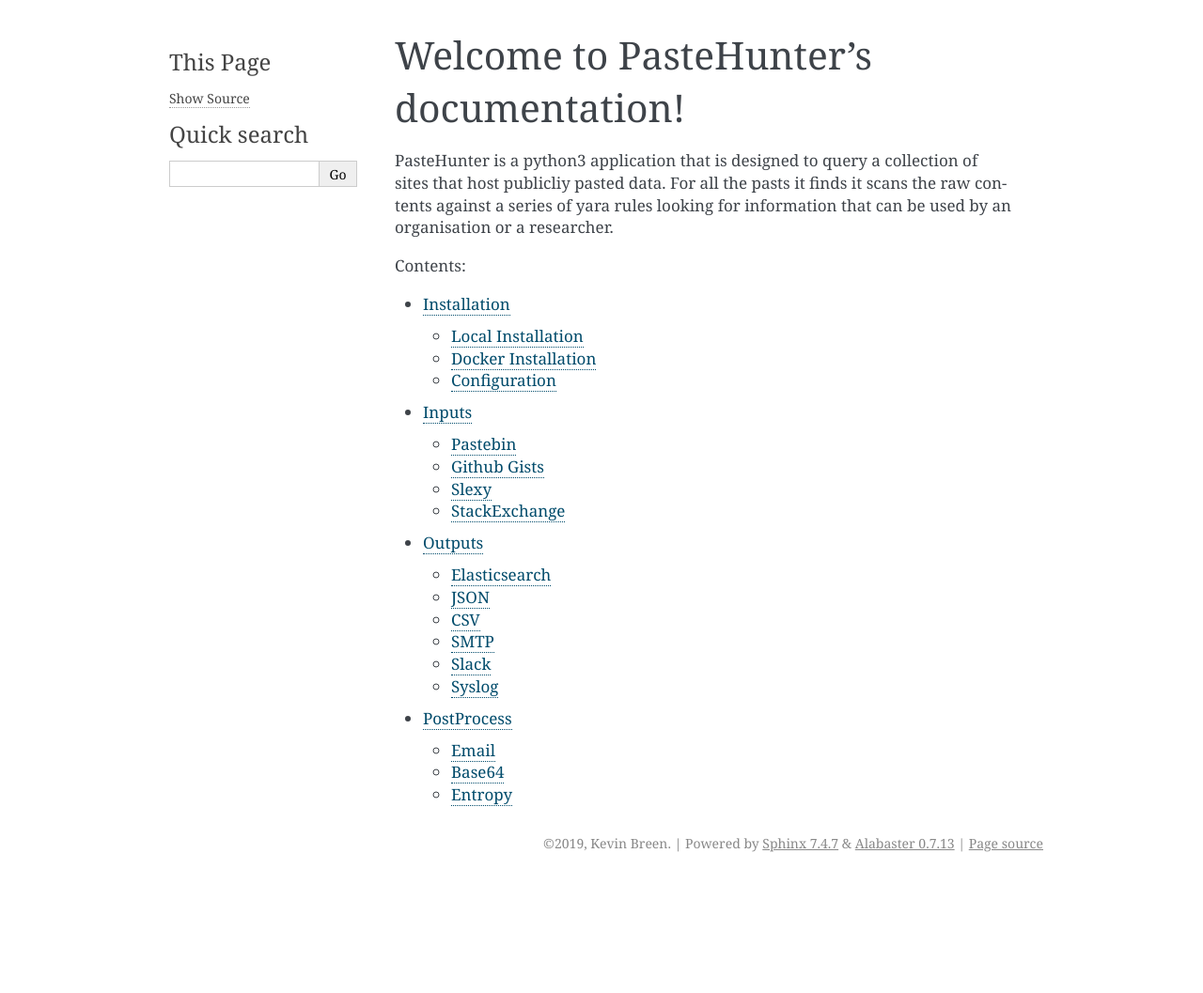
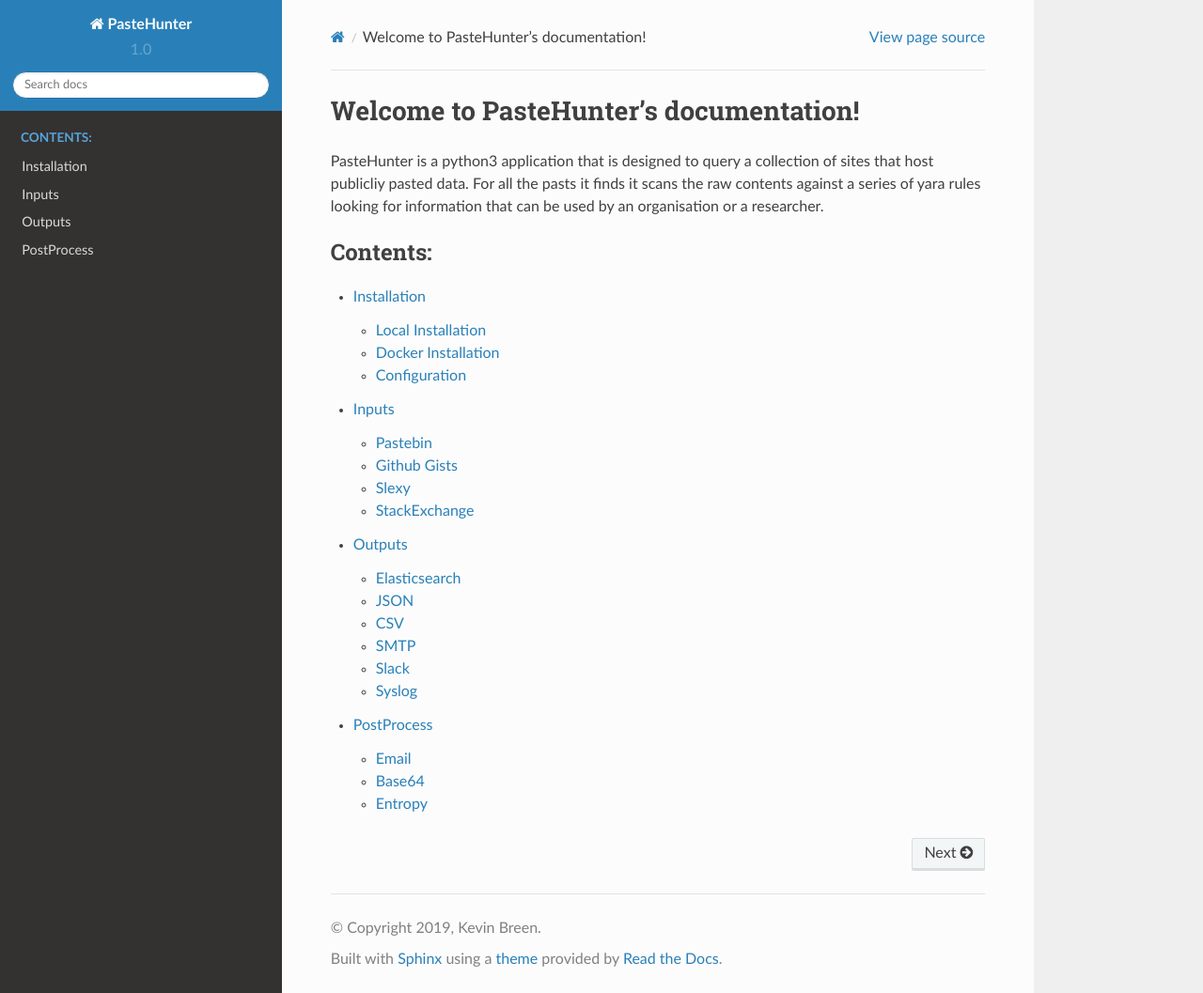
Before and after one commit to kevthehermit/PasteHunter, a Sphinx documentation site: the page built from docs/index.rst, in a window 1280 px wide and 1057 px high. Shown: the whole window at 94% size. Built offline with Sphinx 7.4.7 and the Read the Docs theme 2.0.0, drawn with Linux system fonts in a browser that asks for light colours.

Commit message:
Add read the docs theme

```diff
--- a/docs/conf.py
+++ b/docs/conf.py
@@ -74,13 +74,26 @@
 # The theme to use for HTML and HTML Help pages.  See the documentation for
 # a list of builtin themes.
 #
-html_theme = 'alabaster'
+html_theme = 'sphinx_rtd_theme'
 
 # Theme options are theme-specific and customize the look and feel of a theme
 # further.  For a list of options available for each theme, see the
 # documentation.
 #
-# html_theme_options = {}
+html_theme_options = {
+    'canonical_url': '',
+    #'analytics_id': 'UA-XXXXXXX-1',  #  Provided by Google in your dashboard
+    'logo_only': False,
+    'display_version': True,
+    'prev_next_buttons_location': 'bottom',
+    'style_external_links': False,
+    # Toc options
+    'collapse_navigation': True,
+    'sticky_navigation': True,
+    'navigation_depth': 4,
+    'includehidden': True,
+    'titles_only': False
+}
 
 # Add any paths that contain custom static files (such as style sheets) here,
 # relative to this directory. They are copied after the builtin static files,
```
